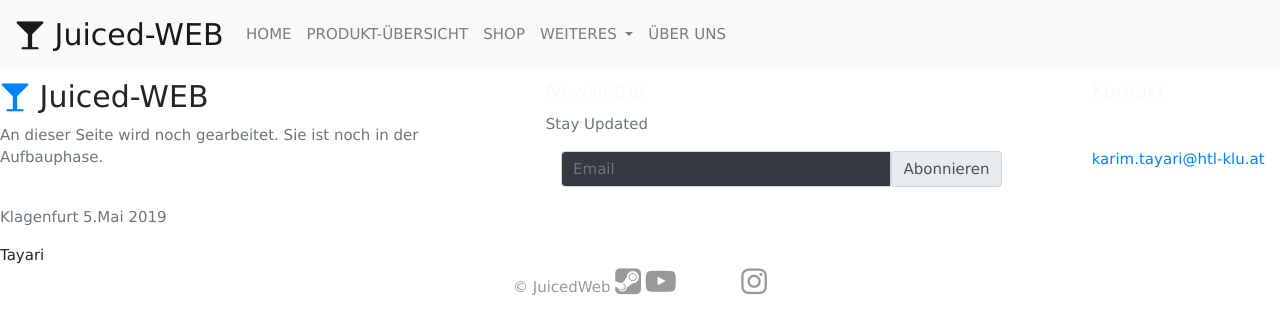
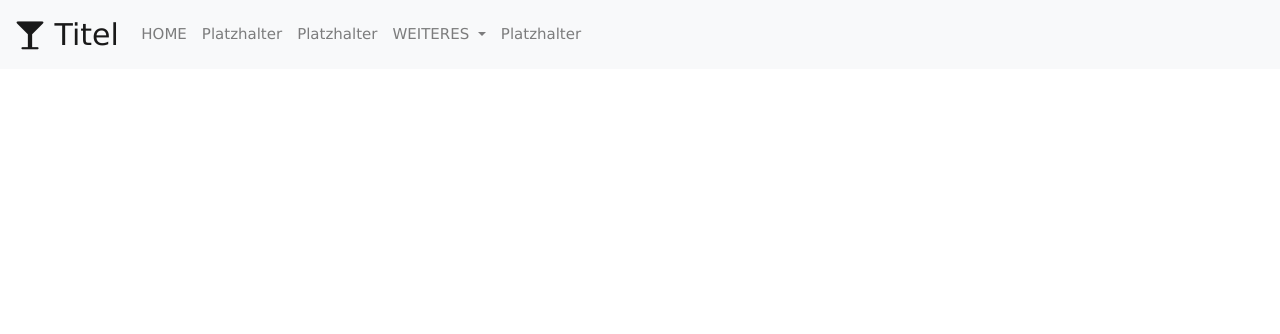
Before and after one commit to Weesy1712/client_web_project_01, a plain HTML site: page index.html in a window 1280 px wide. Drawn offline with Linux system fonts and the light colour scheme.

Commit message:
Edited Sample file. Prepared folder structure for the start. Inserted placeholders

```diff
--- a/index.html
+++ b/index.html
@@ -19,11 +19,13 @@
     <script src="/libs/javascript/jquery2.1.4.js"></script>
     <!-- Global site tag (gtag.js) - Google Analytics -->
 
-    <title>Billige Websites! </title>
+    <title> Platzhalter </title>
     <link rel="stylesheet" type="text/css" href="https://cdn.jsdelivr.net/npm/cookieconsent@3/build/cookieconsent.min.css" />
     <script src="https://cdn.jsdelivr.net/npm/cookieconsent@3/build/cookieconsent.min.js"></script>
     <link rel="stylesheet" type="text/css" href="https://cdn.jsdelivr.net/npm/cookieconsent@3/build/cookieconsent.min.css" />
     <script src="https://cdn.jsdelivr.net/npm/cookieconsent@3/build/cookieconsent.min.js"></script>
+    <!--Cookies popup anfang -->
+
     <script>
         window.addEventListener("load", function() {
             window.cookieconsent.initialise({
@@ -45,6 +47,8 @@
             })
         });
     </script>
+    <!--Cookies popup ende -->
+
 </head>
 
 <body>
@@ -56,7 +60,7 @@
     <nav class="navbar navbar-expand-lg navbar-light bg-light">
 
         <a class="navbar-brand" href="/" style="font-size: 30px"><i class="fa fa-glass" aria-hidden="true"
-                style="color: var(--color4);"></i> Juiced-WEB</a>
+                style="color: var(--color4);"></i> Titel</a>
 
 
         <button class="navbar-toggler" type="button" data-toggle="collapse" data-target="#navbarNavAltMarkup" aria-controls="navbarNavAltMarkup" aria-expanded="false" aria-label="Toggle navigation">
@@ -67,21 +71,21 @@
             <div class="navbar-nav">
 
                 <a class="nav-item nav-link " href="">HOME </a>
-                <a class="nav-item nav-link" href="formular/">PRODUKT-ÜBERSICHT</a>
-                <a class="nav-item nav-link" href="   https://juicedweb.payrexx.com ">SHOP</a>
+                <a class="nav-item nav-link" href="">Platzhalter</a>
+                <a class="nav-item nav-link" href="">Platzhalter</a>
                 <li class="nav-item dropdown">
                     <a class="nav-link dropdown-toggle" href="#" id="navbarDropdown" role="button" data-toggle="dropdown" aria-haspopup="true" aria-expanded="false">
                         WEITERES
                     </a>
                     <div class="dropdown-menu" aria-labelledby="navbarDropdown" ">
-                      <a class=" dropdown-item " href=" # ">Java-Programme</a>
+                      <a class=" dropdown-item " href=" # ">Platzhalter</a>
                         <div class=" dropdown-divider "></div>
-                        <a class=" dropdown-item " href=" # ">Microcontroller <p></p> Programme</a>
+                        <a class=" dropdown-item " href=" # ">Platzhalter <p></p> Platzhalter</a>
                         <div class=" dropdown-divider "></div>
-                        <a class=" dropdown-item " href=" # ">Domains</a>
+                        <a class=" dropdown-item " href=" # ">Platzhalter</a>
                     </div>
                 </li>
-                <a class=" nav-item nav-link " href=" # ">ÜBER UNS</a>
+                <a class=" nav-item nav-link " href=" # ">Platzhalter</a>
             </div>
         </div>
 
@@ -99,88 +103,6 @@
 
 <!--Hier endet der Edit Part-->
 
-                    <div class=" footer ">
-                        <div class="container-fluid p-0 " id="about ">
-                            <div class="row text-left ">
-                                <div class="col-md-5 col-md-5 ">
-                                    <a class="navbar-brand " href="# " style="font-size: 30px "><i class="fa fa-glass "
-                                            aria-hidden="true " style="color: rgb(0, 132, 255) "></i> Juiced-WEB</a>
-
-                                    <p class="text-muted "> An dieser Seite wird noch gearbeitet. Sie ist noch in der
-                                        Aufbauphase. </p>
-                                    <p class="pt-4 text-muted ">
-                                        Klagenfurt 5.Mai 2019
-                                    </p>
-                                    <span> Tayari</span>
-                                </div>
-                                <div class="col-md-5 ">
-
-                                    <form action="newsletter.php " target="_blank " method="post ">
-                                        <h4 class="text-light ">Newsletter </h4>
-                                        <p class="text-muted ">Stay Updated</p>
-                                        <form class="form-inline ">
-                                            <div class="col pl- ">
-                                                <div class="input-group pr-5 ">
-                                                    <input type="text " class="form-control bg-dark text-white "
-                                                        placeholder="Email " id="userInput " name="email ">
-                                                    <div class="input-group-prepent ">
-                                                        <button type="submit " class="input-group-text "
-                                                            onclick="bestätigung() ">
-                                                            Abonnieren
-
-                                                        </button>
-                                                    </div>
-                                                </div>
-                                            </div>
-                                        </form>
-                                        <script>
-                                            function bestätigung() {
-                                                alert(
-                                                    "Du hast den Newsletter abonniert. Wenn du deabonnieren möchtest, kontaktiere und einfach! "
-                                                );
-                                            }
-                                        </script>
-                                </div>
-
-                                <div class="col-md-2 ">
-
-
-                                    <h4 class="text-light ">Kontakt</h4>
-                                    <p>
-                                        <h6 style="color: white; ">Karim</h6>
-                                        <a href="mailto:karim.tayari@htl-klu.at " target="_blank "
-                                            style="color:rgb(0, 132, 255); ">
-                                            karim.tayari@htl-klu.at</a>
-                                    </p>
-
-
-
-
-                                </div>
-                            </div>
-
-                        </div>
-                        <footer>
-
-
-
-
-
-                            <p class="cp " style="text-align: center; color: rgb(153, 153, 153); ">&copy; JuicedWeb
-                                <a href="https://steamcommunity.com/elitekey "> <i class="fa fa-steam-square fa-2x "
-                                        aria-hidden="true "></i></a>
-
-                                <a href="https://www.youtube.com/captainkey "> <i class="fa fa-youtube-play fa-2x "
-                                        aria-hidden="true "></i></a>
-                                <a target="_blank " href="https://discord.gg/RN4Gu4 "
-                                    style=" font-weight: 600; color:white; font-family: 'Franklin Gothic Medium', 'Arial Narrow', Arial, sans-serif; ">Discord</a>
-                                <a href="https://www.instagram.com/juicedweb/ "><i class="fa fa-instagram fa-2x "
-                                        aria-hidden="true "></i></a>
-
-                            </p>
-
-                        </footer>
-
 
 
 </body>
```
